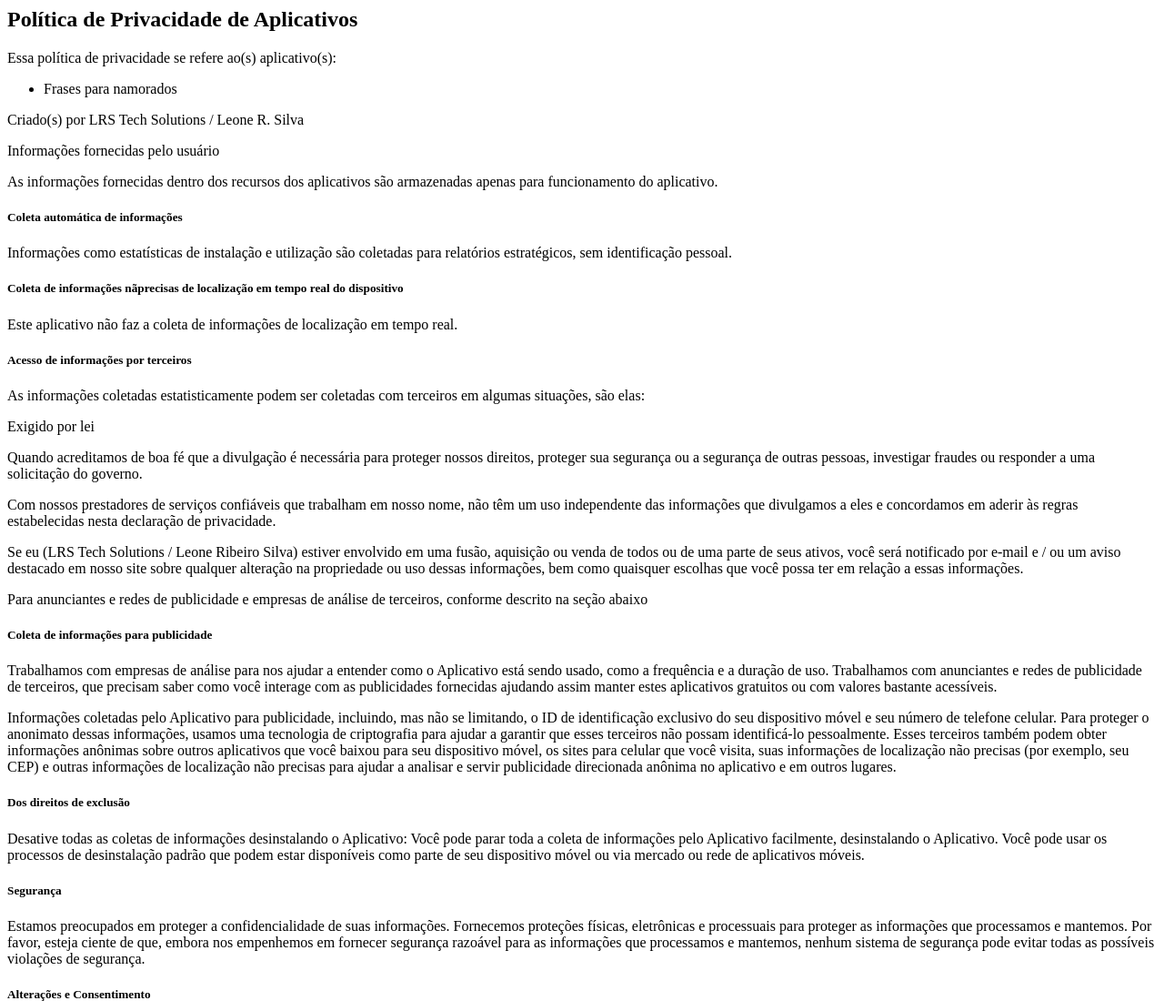
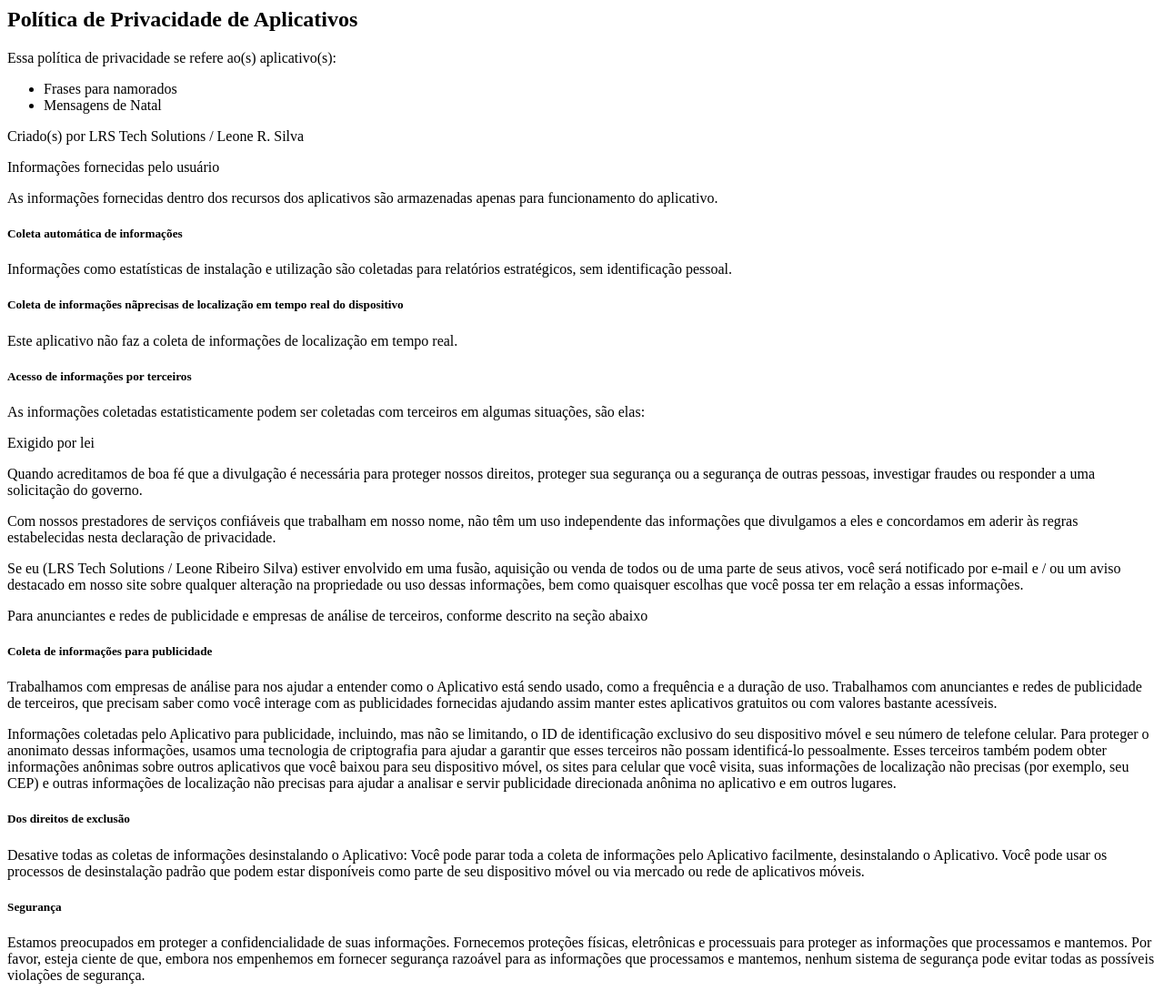
Before and after one commit to leone-ribsilva/leone-ribsilva.github.io, a plain HTML site: page index.html in a window 1280 px wide. Shown: the top 1100 px of the page at 91% size. Drawn offline with Linux system fonts and the light colour scheme.

Commit message:
Update index.html

```diff
--- a/index.html
+++ b/index.html
@@ -11,6 +11,7 @@
 
 <ul>
 <li>Frases para namorados</li>
+<li>Mensagens de Natal</li>
 </ul>
 
 <p>Criado(s) por LRS Tech Solutions / Leone R. Silva</p>
```
